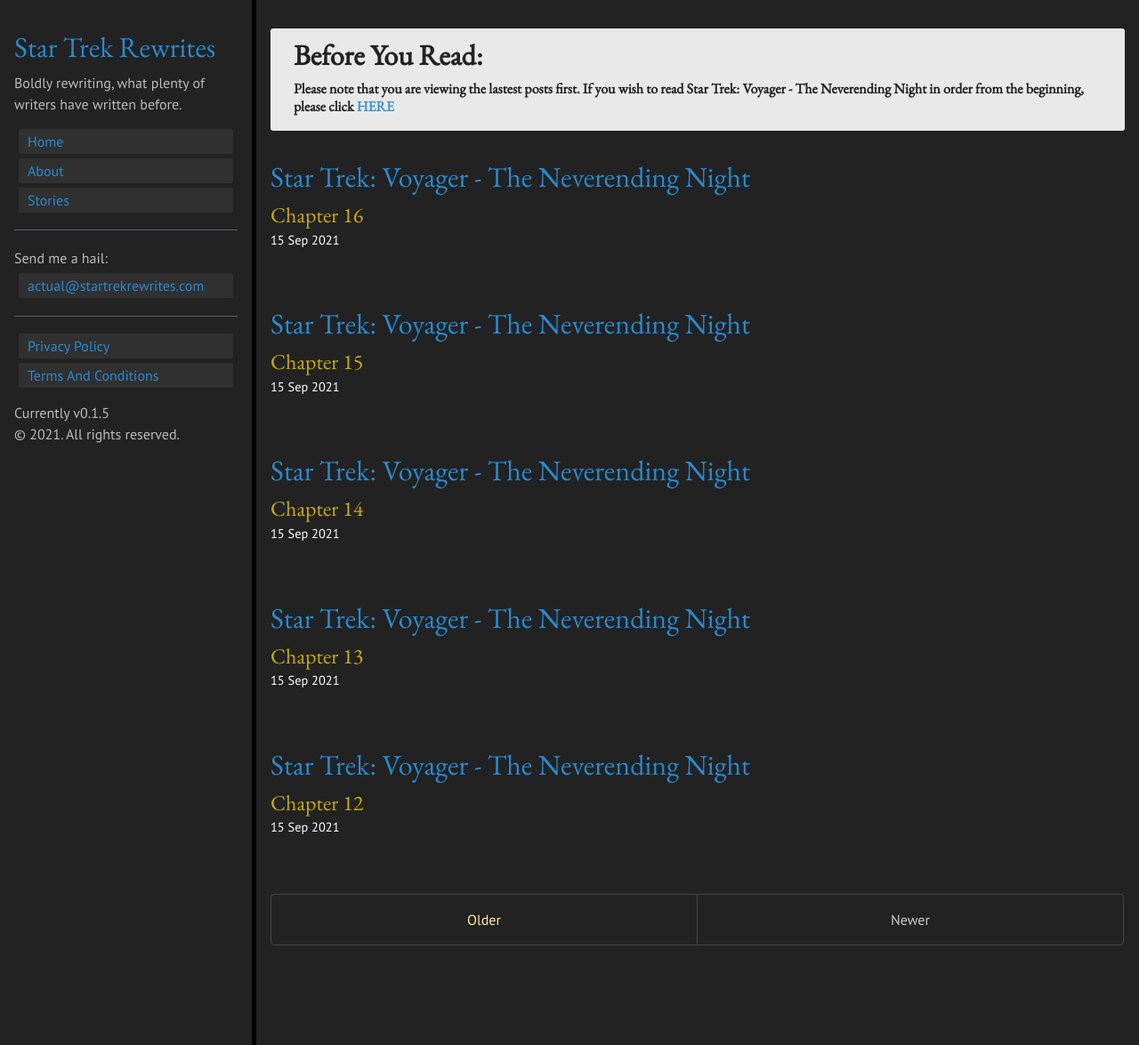
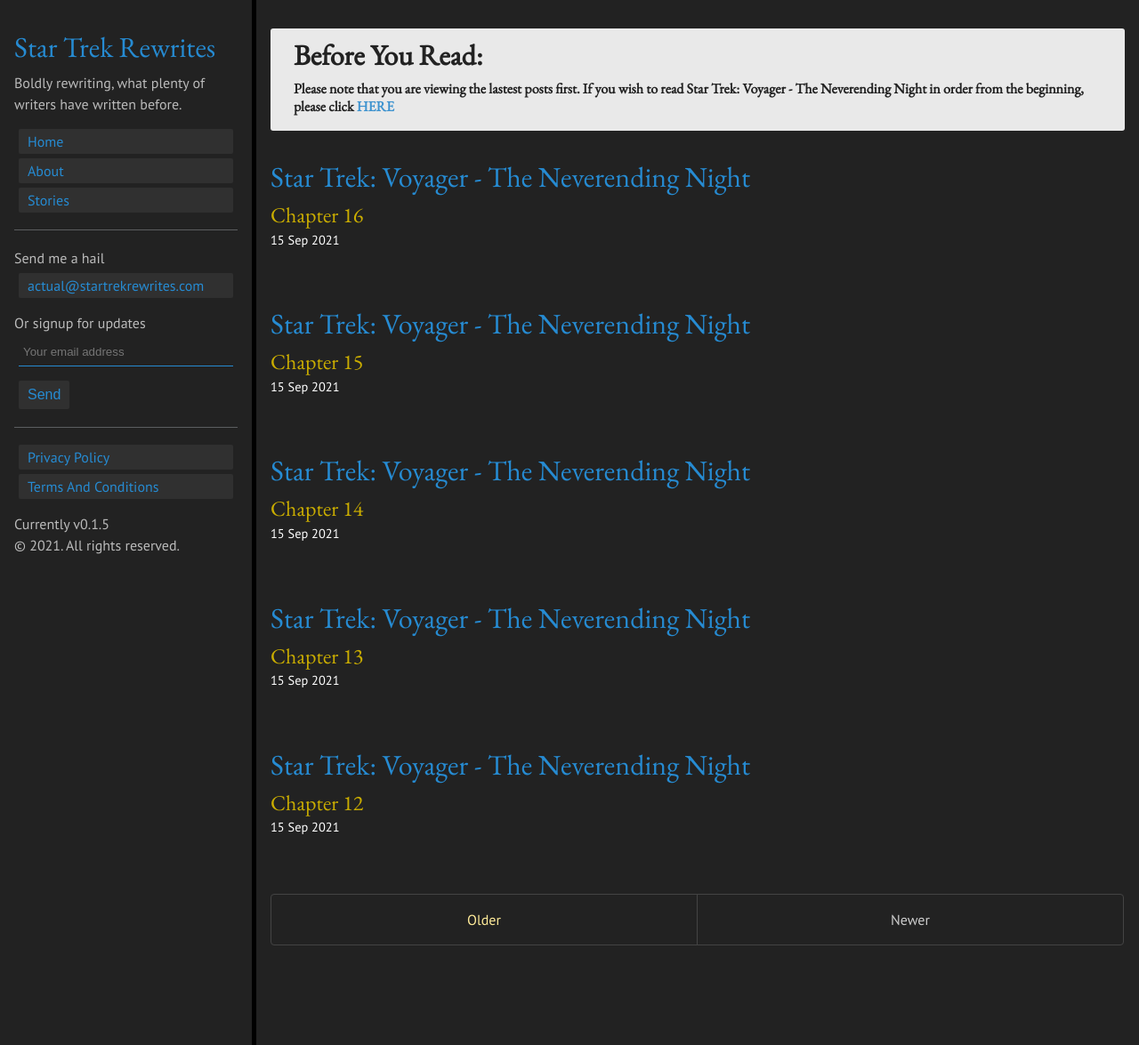
Before and after one commit to jnissenbaum18/startrekrewrites, a Jekyll site: the page built from index.html, in a window 1280 px wide and 1175 px high. Shown: the whole window at 89% size. Built offline with Jekyll 4.4.1, drawn with Linux system fonts in a browser that asks for light colours; the list of posts is cut into pages by our own code.

Commit message:
added signup form

```diff
--- a/_includes/sidebar.html
+++ b/_includes/sidebar.html
@@ -27,7 +27,21 @@
       {% endfor %}
 
       <hr>
-      Send me a hail:<a class="sidebar-nav-item" href="mailto:actual@startrekrewrites.com" target="_blank">actual@startrekrewrites.com</a>
+      Send me a hail<a class="sidebar-nav-item" href="mailto:actual@startrekrewrites.com" target="_blank">actual@startrekrewrites.com</a>
+      <div class="signup-form">
+        Or signup for updates
+        <form
+          action="https://formspree.io/f/meqvnreq"
+          method="POST"
+          target="_blank"
+        >
+          <div class="signup-form__field">
+            <input required pattern=".*\S.*" type="email" name="_replyto" placeholder="Your email address">
+          </div>
+          <button type="submit">Send</button>
+        </form>
+      </div>
+
       <hr>
       <!-- <a class="sidebar-nav-item" href="{{ site.github.repo }}">GitHub project</a> -->
       {% for node in pages_list %}
--- a/public/css/custom.css
+++ b/public/css/custom.css
@@ -8,7 +8,7 @@
 }
 
 .pinned {
-    background-color:#ffffffe6;
+  background-color: #ffffffe6;
   color: #333;
   border-radius: 3px;
   padding: 10px;
@@ -32,9 +32,63 @@
 
 .pinned-header {
   font-weight: bold;
-    margin-bottom: .5rem;
+  margin-bottom: 0.5rem;
 }
 
 .compilations a {
   color: #268bd2;
 }
+
+.signup-form {
+  margin-top: 1rem;
+}
+
+.signup-form form {
+  margin: 5px;
+}
+
+.signup-form input {
+  height: 2rem;
+  border: 0px solid;
+  border-bottom: 1px solid #268bd2;
+  color: #268bd2;
+  background-color: #222;
+  padding: 5px;
+}
+
+input:-webkit-autofill {
+  -webkit-box-shadow: 0 0 0 50px inset #222; /* https://stackoverflow.com/questions/2338102/override-browser-form-filling-and-input-highlighting-with-html-css */
+  -webkit-text-fill-color: #268bd2;
+}
+
+/* https://zellwk.com/blog/check-empty-input-css/ */
+/* Show red borders when filled, but invalid */
+input:not(:placeholder-shown) {
+  border-color: hsl(0, 76%, 50%);
+}
+
+/* Show green borders when valid */
+input:valid {
+  border-color: hsl(120, 76%, 50%);
+}
+
+.signup-form label {
+}
+
+.signup-form button {
+  line-height: 1.75;
+  background-color: #303030;
+  border: 1px;
+  border-radius: 2px;
+  color: #268bd2;
+  cursor: pointer;
+  height: 2rem;
+  padding: 0 10px;
+  font-size: 16px;
+  margin-top: 1rem;
+}
+
+.signup-form__field {
+  display: flex;
+  flex-direction: column;
+}
```
Lines whose indentation alone changed are shown as unchanged.
